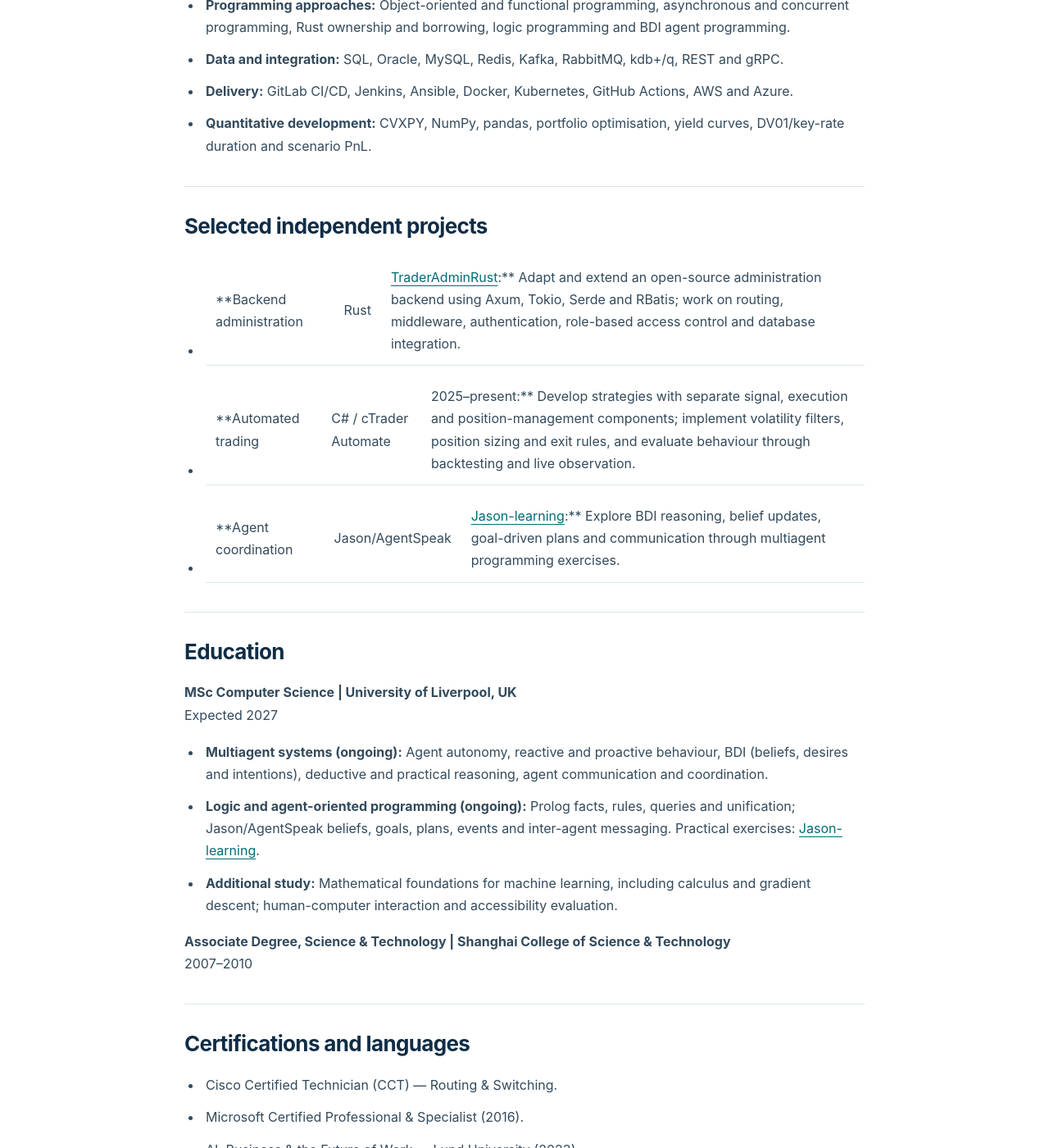
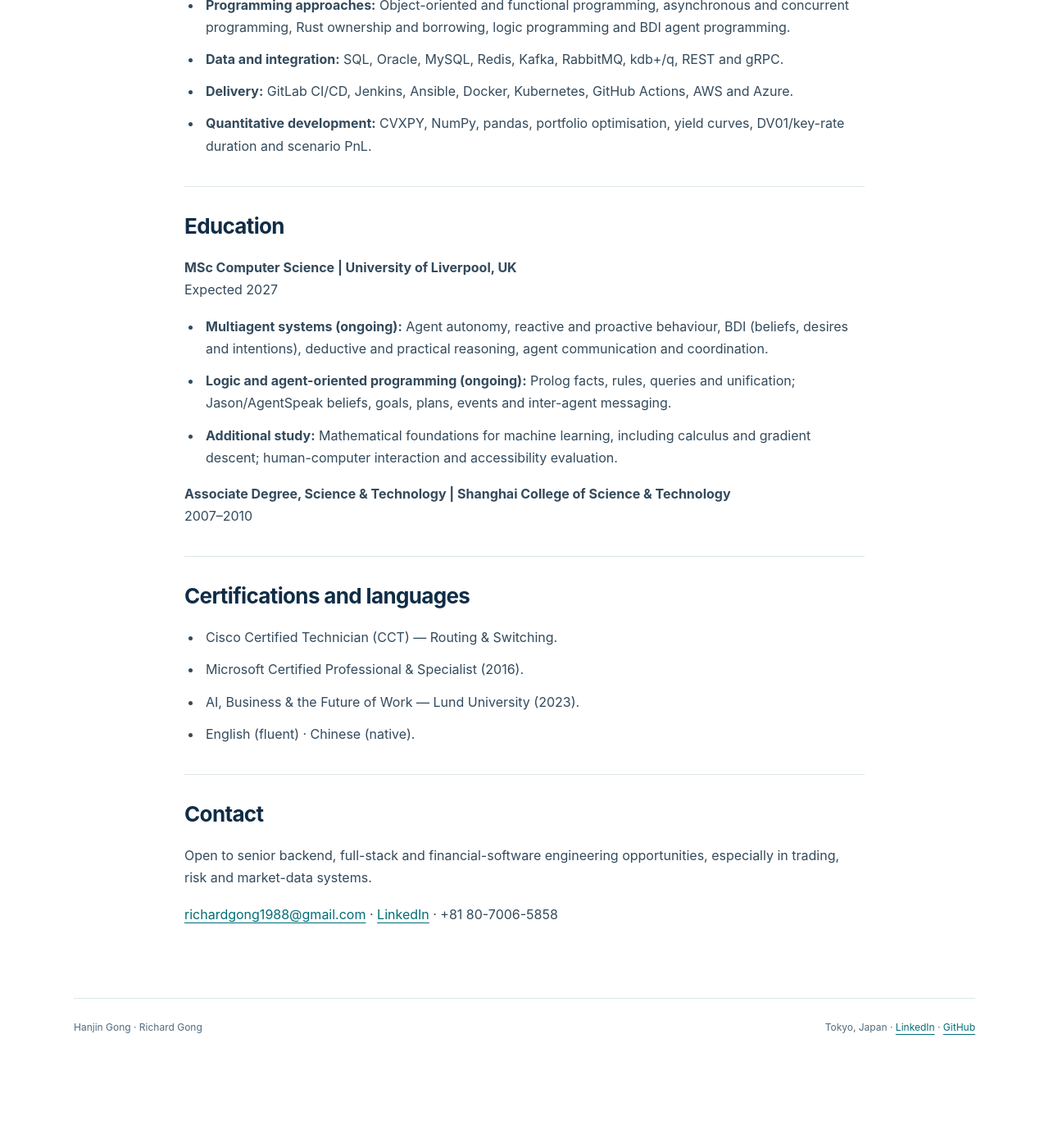
Before and after one commit to richardgong1987/resume, a Jekyll site: the page built from gong_hanjin_english.md, in a window 1280 px wide and 1400 px high, scrolled down 3984 px. Shown: the whole window at 82% size. Built offline with Jekyll 4.4.1, drawn with Linux system fonts in a browser that asks for light colours; after the commit the page ends 5283 px from its top, so only the background shows below that.

Commit message:
Remove independent project showcase and exercise links from CV

```diff
--- a/gong_hanjin_english.md
+++ b/gong_hanjin_english.md
@@ -123,19 +123,13 @@ Shanghai, China · Aug 2010 – May 2013
 - **Delivery:** GitLab CI/CD, Jenkins, Ansible, Docker, Kubernetes, GitHub Actions, AWS and Azure.
 - **Quantitative development:** CVXPY, NumPy, pandas, portfolio optimisation, yield curves, DV01/key-rate duration and scenario PnL.
 
-## Selected independent projects
-
-- **Backend administration | Rust | [TraderAdminRust](https://github.com/richardgong1987/TraderAdminRust):** Adapt and extend an open-source administration backend using Axum, Tokio, Serde and RBatis; work on routing, middleware, authentication, role-based access control and database integration.
-- **Automated trading | C# / cTrader Automate | 2025–present:** Develop strategies with separate signal, execution and position-management components; implement volatility filters, position sizing and exit rules, and evaluate behaviour through backtesting and live observation.
-- **Agent coordination | Jason/AgentSpeak | [Jason-learning](https://github.com/richardgong1987/Jason-learning):** Explore BDI reasoning, belief updates, goal-driven plans and communication through multiagent programming exercises.
-
 ## Education
 
 **MSc Computer Science | University of Liverpool, UK**
 Expected 2027
 
 - **Multiagent systems (ongoing):** Agent autonomy, reactive and proactive behaviour, BDI (beliefs, desires and intentions), deductive and practical reasoning, agent communication and coordination.
-- **Logic and agent-oriented programming (ongoing):** Prolog facts, rules, queries and unification; Jason/AgentSpeak beliefs, goals, plans, events and inter-agent messaging. Practical exercises: [Jason-learning](https://github.com/richardgong1987/Jason-learning).
+- **Logic and agent-oriented programming (ongoing):** Prolog facts, rules, queries and unification; Jason/AgentSpeak beliefs, goals, plans, events and inter-agent messaging.
 - **Additional study:** Mathematical foundations for machine learning, including calculus and gradient descent; human-computer interaction and accessibility evaluation.
 
 **Associate Degree, Science & Technology | Shanghai College of Science & Technology**
```
Also changed, not shown: index.md (+1 -1 lines), 1 other file.
